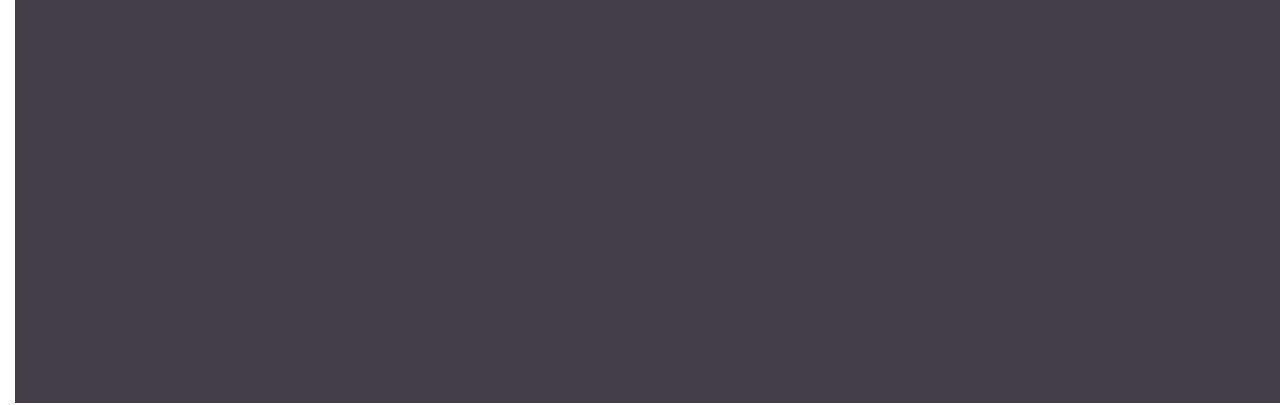
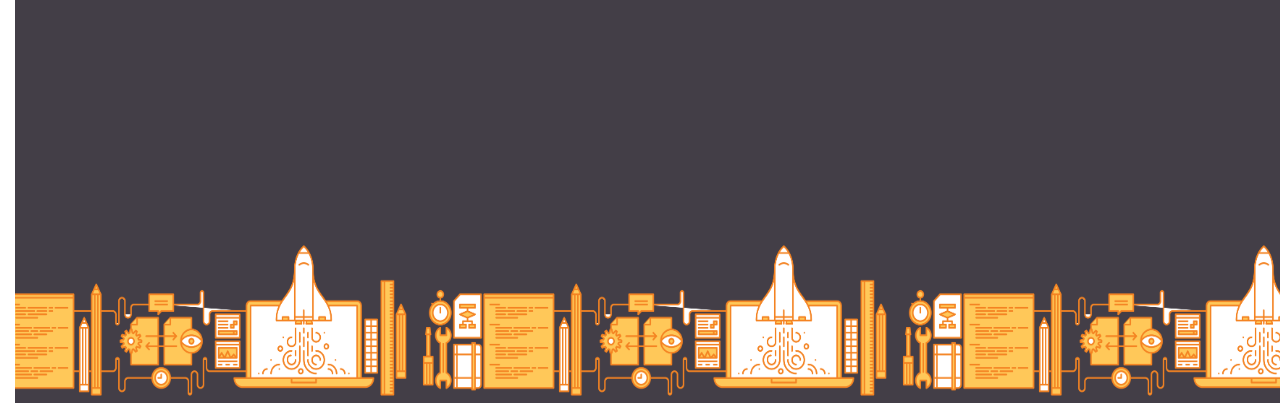
Before and after one commit to NewForce-Cohort-7/newforce-cohort-7.github.io, a website: page index.html in a window 1280 px wide. Shown: the part 397-802 px from the top of the page. Drawn offline with nearby package versions, Linux system fonts and the light colour scheme.

Commit message:
updated file path to logo

```diff
--- a/styles/style.css
+++ b/styles/style.css
@@ -72,7 +72,7 @@
 
 
 header {
-	background-image: url('images/NewForce-GraphicDesign-Pattern-06.png');
+	background-image: url('../images/NewForce-GraphicDesign-Pattern-06.png');
 	background-color:#433e47;
 	background-attachment: fixed;
 	background-position: center bottom;
```
